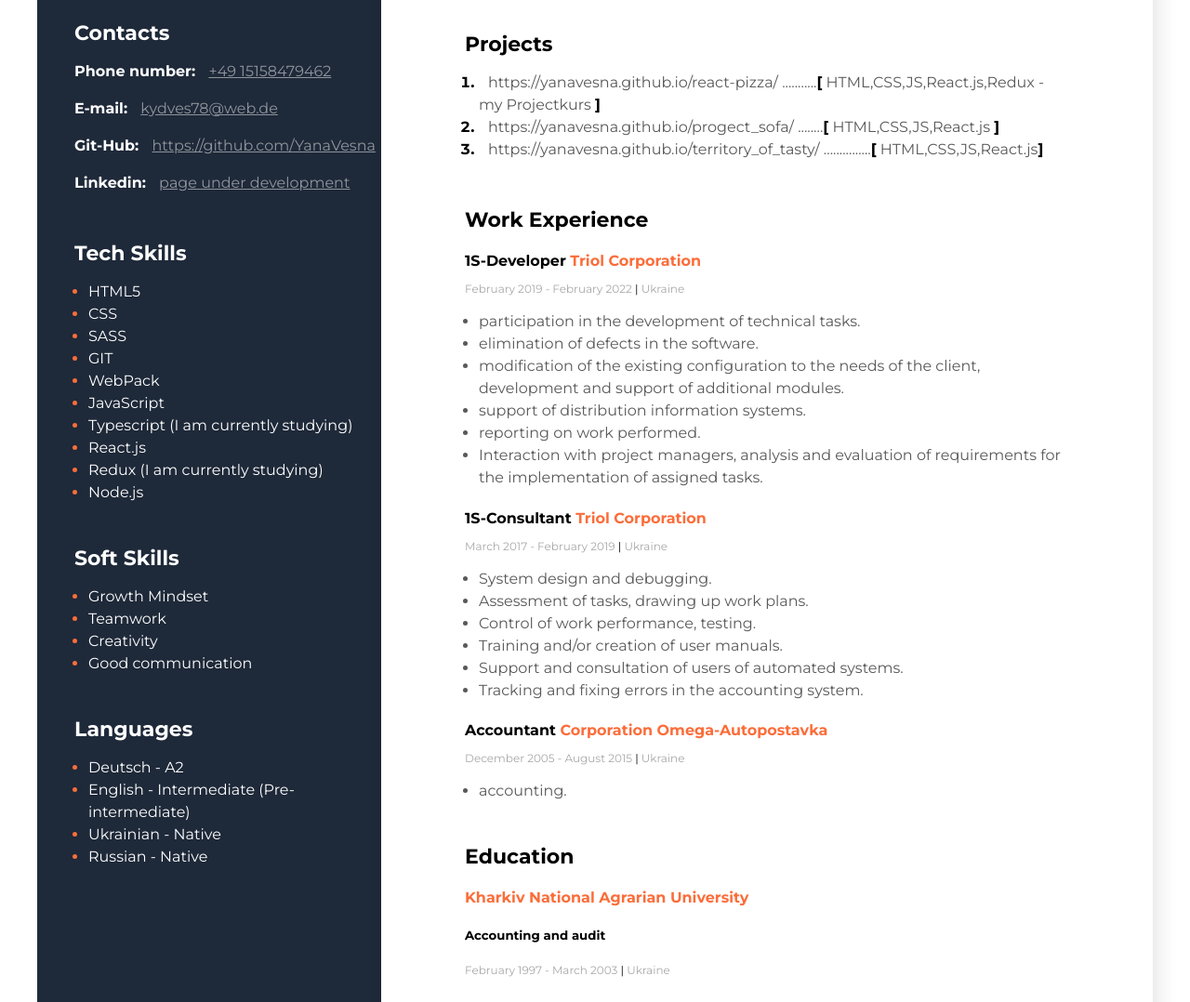
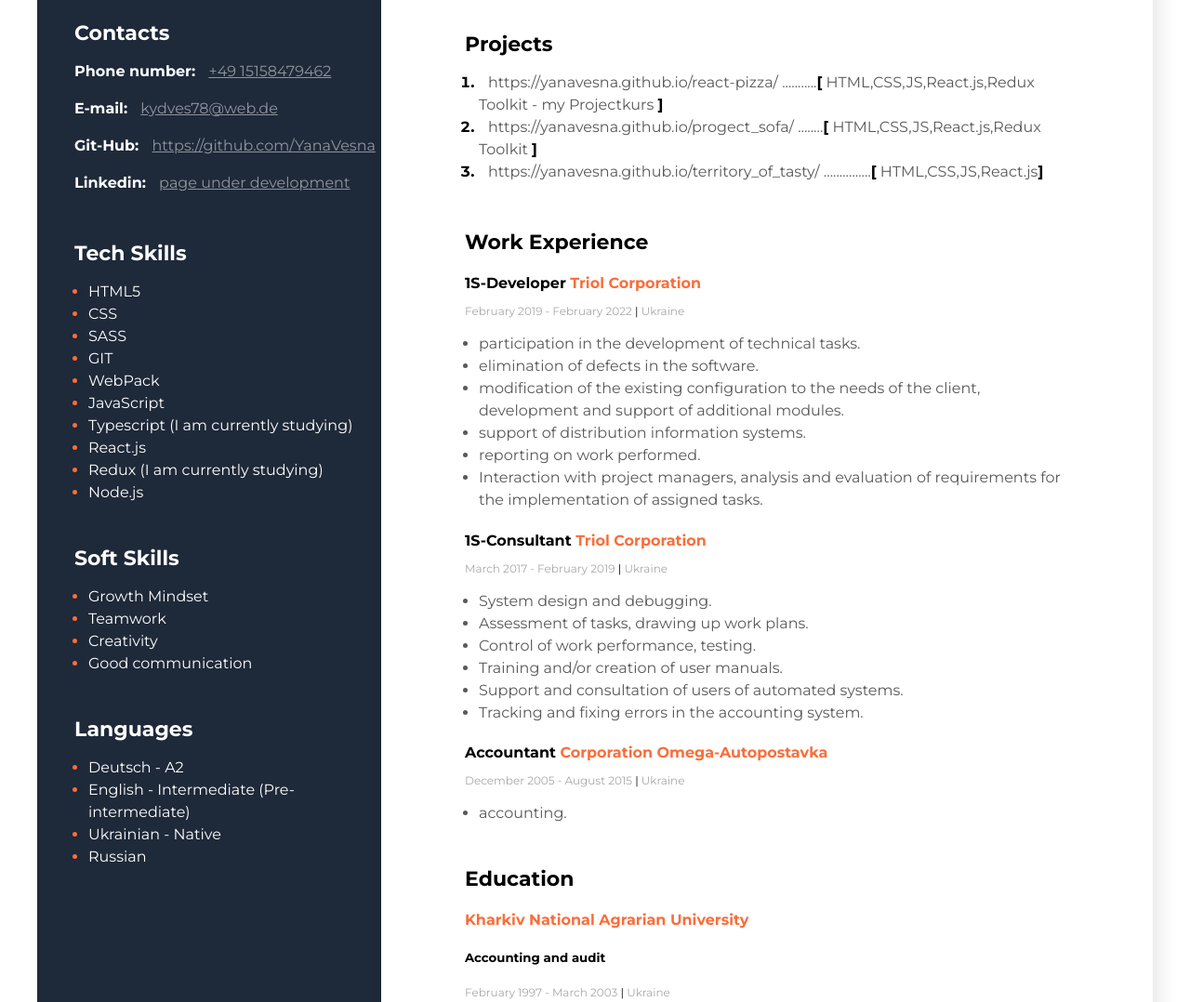
Before and after one commit to YanaVesna/YanaVesna.github.ioEnglish, a plain HTML site: page index.html in a window 1280 px wide. Shown: the part 380-1458 px from the top of the page at 93% size. Drawn offline with Linux system fonts and the light colour scheme.

Commit message:
Add files via upload

```diff
--- a/index.html
+++ b/index.html
@@ -47,7 +47,7 @@
                   https://yanavesna.github.io/react-pizza/</a
                 >
                 ...........<span class="project-bracket">[</span>
-                HTML,CSS,JS,React.js,Redux - my Projectkurs
+                HTML,CSS,JS,React.js,Redux Toolkit - my Projectkurs
                 <span class="project-bracket">]</span></span
               >
             </li>
@@ -59,7 +59,7 @@
                   >https://yanavesna.github.io/progect_sofa/</a
                 >
                 ........<span class="project-bracket">[</span>
-                HTML,CSS,JS,React.js
+                HTML,CSS,JS,React.js,Redux Toolkit
                 <span class="project-bracket">]</span></span
               >
             </li>
@@ -276,7 +276,7 @@
               <span class="tech-skills-text">Ukrainian - Native</span>
             </li>
             <li class="tech-skills-item">
-              <span class="tech-skills-text">Russian - Native</span>
+              <span class="tech-skills-text">Russian</span>
             </li>
           </ul>
         </div>
```
